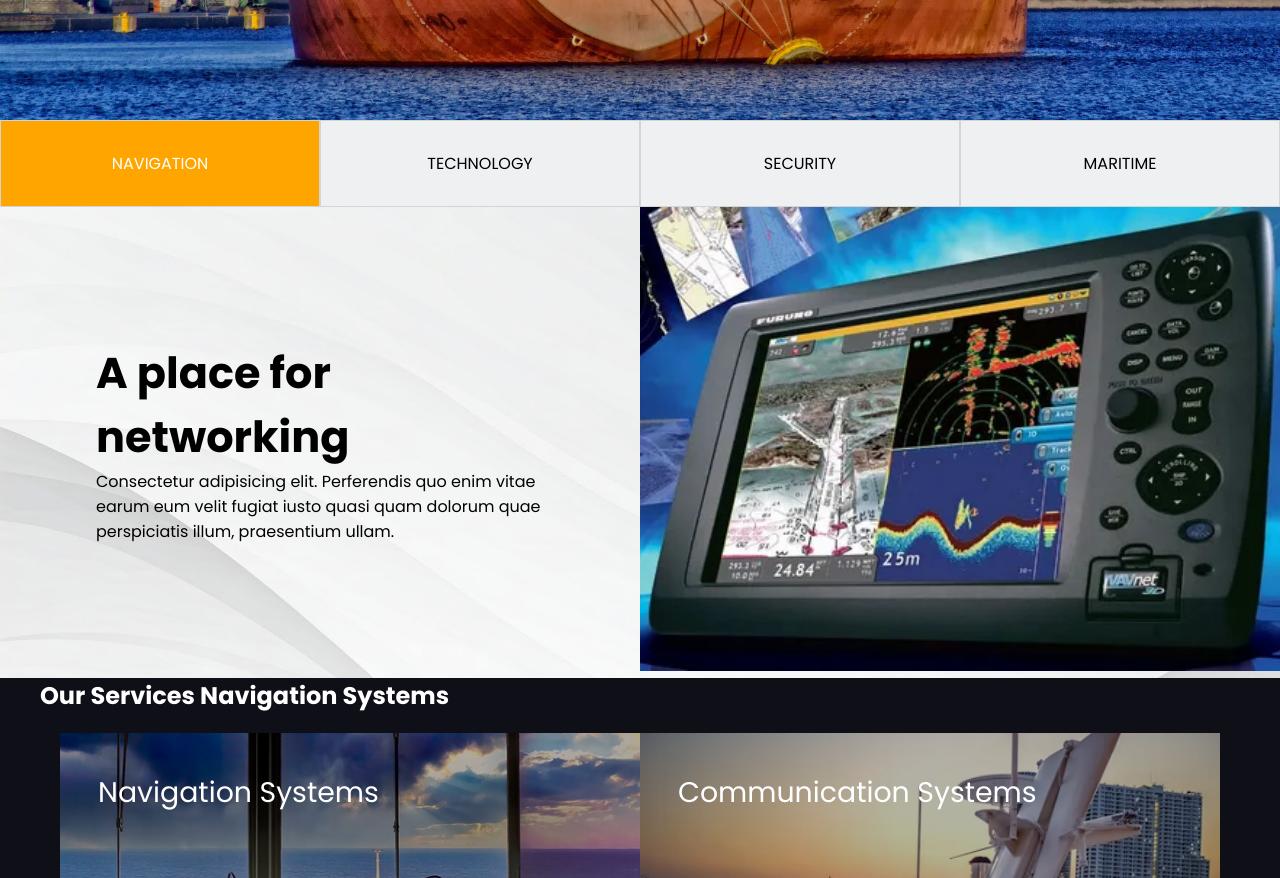
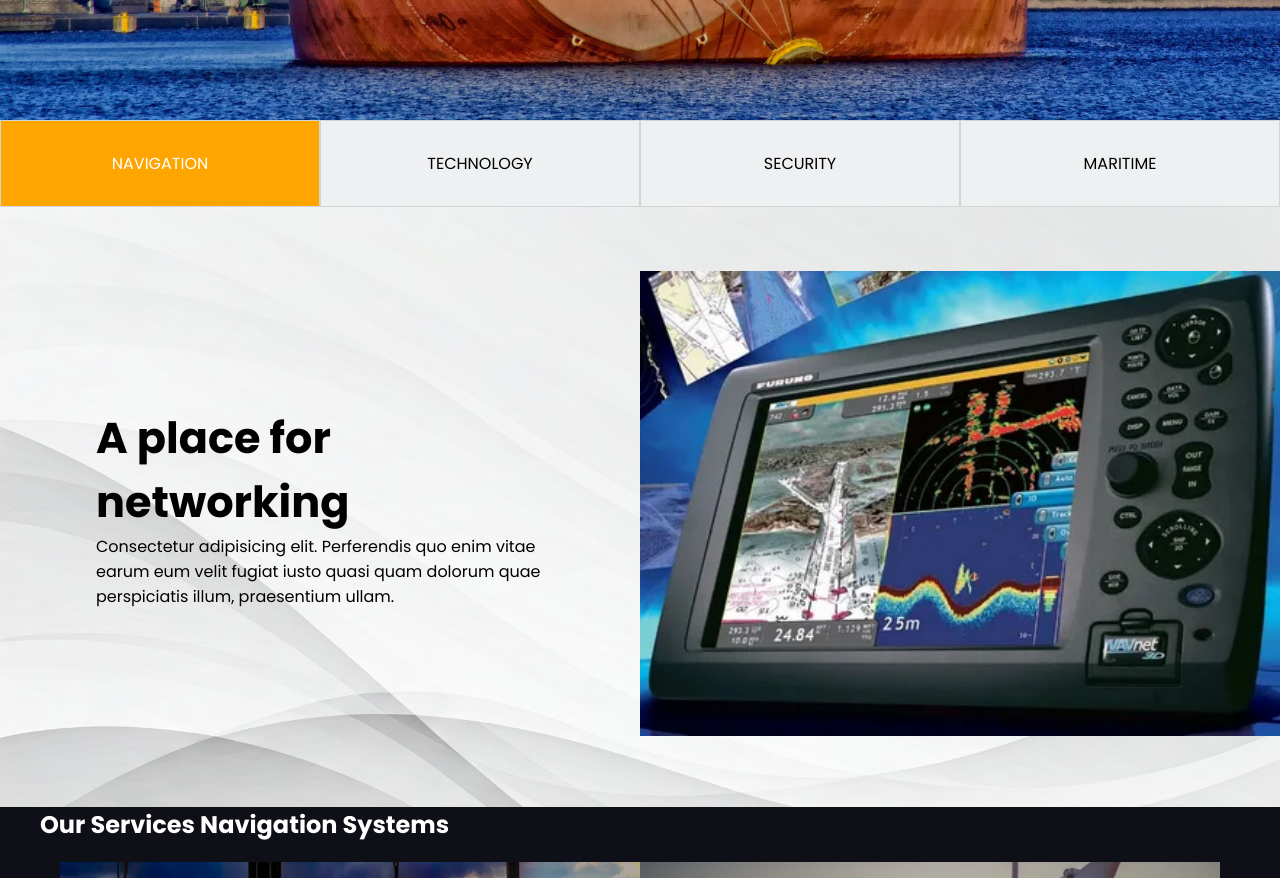
Before and after one commit to kennsawyerr/masterminds-site, a React (Vite) app: page / in a window 1280 px wide. Shown: the part 680-1558 px from the top of the page. Built offline with nearby package versions, Linux system fonts and the light colour scheme.

Commit message:
modified:   src/App.css 	modified:   src/components/NValues.jsx

```diff
--- a/src/App.css
+++ b/src/App.css
@@ -331,6 +331,7 @@ img {
 .comp-values-sub-h {
   display: flex;
   width: 100%;
+  height: 600px;
   background-color: #ffff;
   color: black;
   align-items: center;
--- a/src/components/NValues.jsx
+++ b/src/components/NValues.jsx
@@ -30,7 +30,7 @@ const NValues = () => {
   const labels = ["NAVIGATION", "TECHNOLOGY", "SECURITY", "MARITIME"];
 
   return (
-    <div>
+    <>
       <section>
 
         <ul className="comp-values">
@@ -61,7 +61,7 @@ const NValues = () => {
           </div>
         </section>
       </section>
-    </div>
+    </>
   );
 };
 
```
